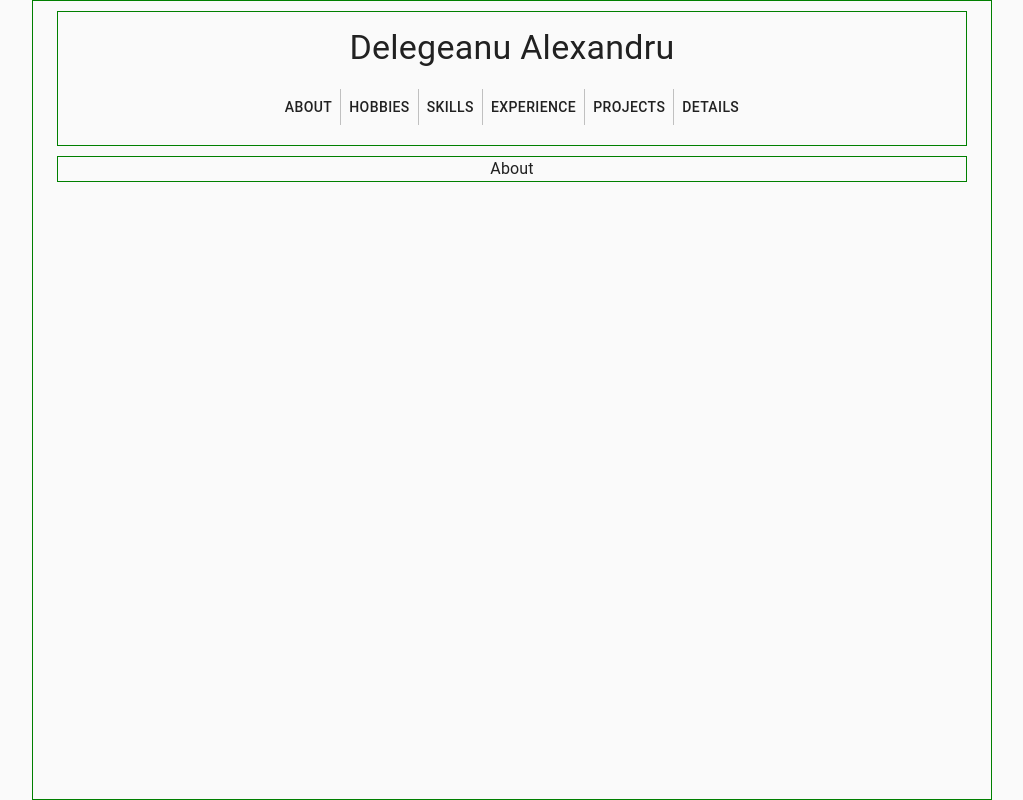
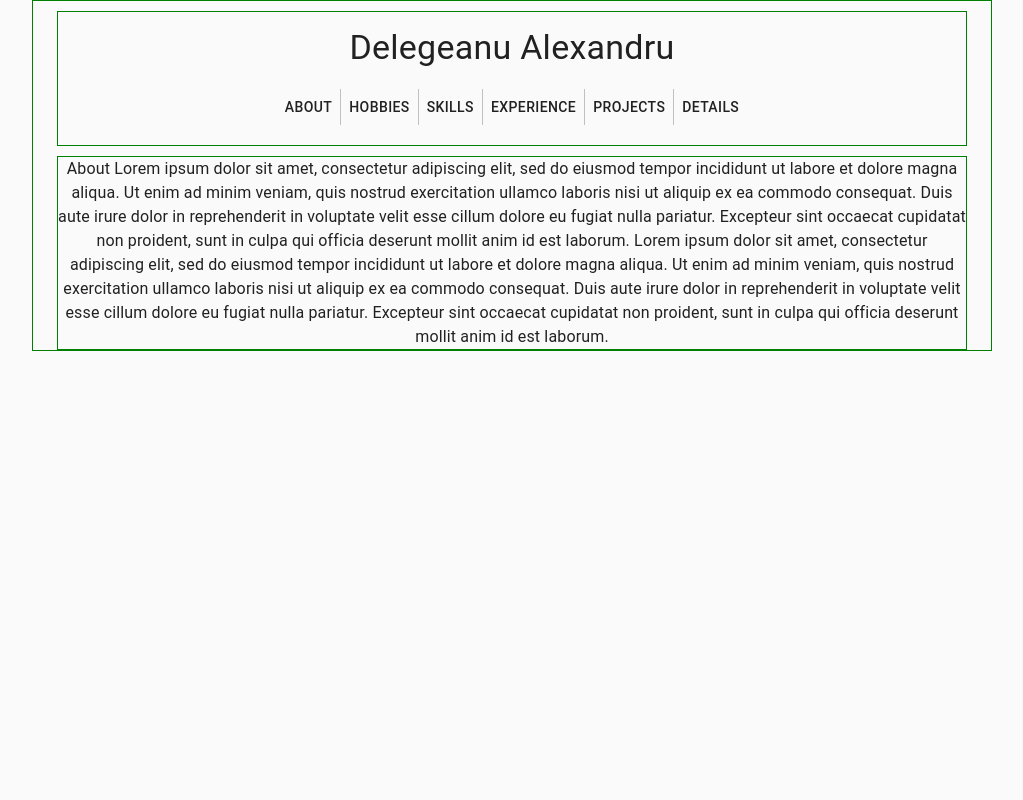
Before and after one commit to TheAncientOwl/personal-page, a React (Create React App) app: page / in a window 1280 px wide. Both pictures are taken after a click on the button "ABOUT". Shown: the whole page, without its empty margins (128-1151 px from the left). Built offline with nearby package versions, Linux system fonts and the light colour scheme.

Commit message:
added dummy text.

```diff
--- a/src/components/About.jsx
+++ b/src/components/About.jsx
@@ -1,5 +1,17 @@
 import React from 'react';
 
 export default function About() {
-  return <div>About</div>;
+  return (
+    <div>
+      About Lorem ipsum dolor sit amet, consectetur adipiscing elit, sed do eiusmod tempor incididunt ut labore et
+      dolore magna aliqua. Ut enim ad minim veniam, quis nostrud exercitation ullamco laboris nisi ut aliquip ex ea
+      commodo consequat. Duis aute irure dolor in reprehenderit in voluptate velit esse cillum dolore eu fugiat nulla
+      pariatur. Excepteur sint occaecat cupidatat non proident, sunt in culpa qui officia deserunt mollit anim id est
+      laborum. Lorem ipsum dolor sit amet, consectetur adipiscing elit, sed do eiusmod tempor incididunt ut labore et
+      dolore magna aliqua. Ut enim ad minim veniam, quis nostrud exercitation ullamco laboris nisi ut aliquip ex ea
+      commodo consequat. Duis aute irure dolor in reprehenderit in voluptate velit esse cillum dolore eu fugiat nulla
+      pariatur. Excepteur sint occaecat cupidatat non proident, sunt in culpa qui officia deserunt mollit anim id est
+      laborum.
+    </div>
+  );
 }
--- a/src/components/App.jsx
+++ b/src/components/App.jsx
@@ -5,7 +5,6 @@
 
 const useStyles = makeStyles({
   root: {
-    height: '100vh',
     borderStyle: 'solid',
     borderWidth: '0.5px',
     borderColor: 'green',
--- a/src/components/Details.jsx
+++ b/src/components/Details.jsx
@@ -1,5 +1,25 @@
 import React from 'react';
 
 export default function Details() {
-  return <div>Details</div>;
+  return (
+    <div>
+      Details Lorem ipsum dolor sit amet, consectetur adipiscing elit, sed do eiusmod tempor incididunt ut labore et
+      dolore magna aliqua. Ut enim ad minim veniam, quis nostrud exercitation ullamco laboris nisi ut aliquip ex ea
+      commodo consequat. Duis aute irure dolor in reprehenderit in voluptate velit esse cillum dolore eu fugiat nulla
+      pariatur. Excepteur sint occaecat cupidatat non proident, sunt in culpa qui officia deserunt mollit anim id est
+      laborum. Lorem ipsum dolor sit amet, consectetur adipiscing elit, sed do eiusmod tempor incididunt ut labore et
+      dolore magna aliqua. Ut enim ad minim veniam, quis nostrud exercitation ullamco laboris nisi ut aliquip ex ea
+      commodo consequat. Duis aute irure dolor in reprehenderit in voluptate velit esse cillum dolore eu fugiat nulla
+      pariatur. Excepteur sint occaecat cupidatat non proident, sunt in culpa qui officia deserunt mollit anim id est
+      laborum. Lorem ipsum dolor sit amet, consectetur adipiscing elit, sed do eiusmod tempor incididunt ut labore et
+      dolore magna aliqua. Ut enim ad minim veniam, quis nostrud exercitation ullamco laboris nisi ut aliquip ex ea
+      commodo consequat. Duis aute irure dolor in reprehenderit in voluptate velit esse cillum dolore eu fugiat nulla
+      pariatur. Excepteur sint occaecat cupidatat non proident, sunt in culpa qui officia deserunt mollit anim id est
+      laborum. Lorem ipsum dolor sit amet, consectetur adipiscing elit, sed do eiusmod tempor incididunt ut labore et
+      dolore magna aliqua. Ut enim ad minim veniam, quis nostrud exercitation ullamco laboris nisi ut aliquip ex ea
+      commodo consequat. Duis aute irure dolor in reprehenderit in voluptate velit esse cillum dolore eu fugiat nulla
+      pariatur. Excepteur sint occaecat cupidatat non proident, sunt in culpa qui officia deserunt mollit anim id est
+      laborum.
+    </div>
+  );
 }
--- a/src/components/Experience.jsx
+++ b/src/components/Experience.jsx
@@ -1,5 +1,17 @@
 import React from 'react';
 
 export default function Experience() {
-  return <div>Experience</div>;
+  return (
+    <div>
+      Experience Lorem ipsum dolor sit amet, consectetur adipiscing elit, sed do eiusmod tempor incididunt ut labore et
+      dolore magna aliqua. Ut enim ad minim veniam, quis nostrud exercitation ullamco laboris nisi ut aliquip ex ea
+      commodo consequat. Duis aute irure dolor in reprehenderit in voluptate velit esse cillum dolore eu fugiat nulla
+      pariatur. Excepteur sint occaecat cupidatat non proident, sunt in culpa qui officia deserunt mollit anim id est
+      laborum. Lorem ipsum dolor sit amet, consectetur adipiscing elit, sed do eiusmod tempor incididunt ut labore et
+      dolore magna aliqua. Ut enim ad minim veniam, quis nostrud exercitation ullamco laboris nisi ut aliquip ex ea
+      commodo consequat. Duis aute irure dolor in reprehenderit in voluptate velit esse cillum dolore eu fugiat nulla
+      pariatur. Excepteur sint occaecat cupidatat non proident, sunt in culpa qui officia deserunt mollit anim id est
+      laborum.
+    </div>
+  );
 }
--- a/src/components/Hobbies.jsx
+++ b/src/components/Hobbies.jsx
@@ -1,5 +1,25 @@
 import React from 'react';
 
 export default function Hobbies() {
-  return <div>Hobbies</div>;
+  return (
+    <div>
+      Hobbies Lorem ipsum dolor sit amet, consectetur adipiscing elit, sed do eiusmod tempor incididunt ut labore et
+      dolore magna aliqua. Ut enim ad minim veniam, quis nostrud exercitation ullamco laboris nisi ut aliquip ex ea
+      commodo consequat. Duis aute irure dolor in reprehenderit in voluptate velit esse cillum dolore eu fugiat nulla
+      pariatur. Excepteur sint occaecat cupidatat non proident, sunt in culpa qui officia deserunt mollit anim id est
+      laborum. Lorem ipsum dolor sit amet, consectetur adipiscing elit, sed do eiusmod tempor incididunt ut labore et
+      dolore magna aliqua. Ut enim ad minim veniam, quis nostrud exercitation ullamco laboris nisi ut aliquip ex ea
+      commodo consequat. Duis aute irure dolor in reprehenderit in voluptate velit esse cillum dolore eu fugiat nulla
+      pariatur. Excepteur sint occaecat cupidatat non proident, sunt in culpa qui officia deserunt mollit anim id est
+      laborum. Lorem ipsum dolor sit amet, consectetur adipiscing elit, sed do eiusmod tempor incididunt ut labore et
+      dolore magna aliqua. Ut enim ad minim veniam, quis nostrud exercitation ullamco laboris nisi ut aliquip ex ea
+      commodo consequat. Duis aute irure dolor in reprehenderit in voluptate velit esse cillum dolore eu fugiat nulla
+      pariatur. Excepteur sint occaecat cupidatat non proident, sunt in culpa qui officia deserunt mollit anim id est
+      laborum. Lorem ipsum dolor sit amet, consectetur adipiscing elit, sed do eiusmod tempor incididunt ut labore et
+      dolore magna aliqua. Ut enim ad minim veniam, quis nostrud exercitation ullamco laboris nisi ut aliquip ex ea
+      commodo consequat. Duis aute irure dolor in reprehenderit in voluptate velit esse cillum dolore eu fugiat nulla
+      pariatur. Excepteur sint occaecat cupidatat non proident, sunt in culpa qui officia deserunt mollit anim id est
+      laborum.
+    </div>
+  );
 }
--- a/src/components/Projects.jsx
+++ b/src/components/Projects.jsx
@@ -1,5 +1,21 @@
 import React from 'react';
 
 export default function Projects() {
-  return <div>Projects</div>;
+  return (
+    <div>
+      Projects Lorem ipsum dolor sit amet, consectetur adipiscing elit, sed do eiusmod tempor incididunt ut labore et
+      dolore magna aliqua. Ut enim ad minim veniam, quis nostrud exercitation ullamco laboris nisi ut aliquip ex ea
+      commodo consequat. Duis aute irure dolor in reprehenderit in voluptate velit esse cillum dolore eu fugiat nulla
+      pariatur. Excepteur sint occaecat cupidatat non proident, sunt in culpa qui officia deserunt mollit anim id est
+      laborum. Lorem ipsum dolor sit amet, consectetur adipiscing elit, sed do eiusmod tempor incididunt ut labore et
+      dolore magna aliqua. Ut enim ad minim veniam, quis nostrud exercitation ullamco laboris nisi ut aliquip ex ea
+      commodo consequat. Duis aute irure dolor in reprehenderit in voluptate velit esse cillum dolore eu fugiat nulla
+      pariatur. Excepteur sint occaecat cupidatat non proident, sunt in culpa qui officia deserunt mollit anim id est
+      laborum. Lorem ipsum dolor sit amet, consectetur adipiscing elit, sed do eiusmod tempor incididunt ut labore et
+      dolore magna aliqua. Ut enim ad minim veniam, quis nostrud exercitation ullamco laboris nisi ut aliquip ex ea
+      commodo consequat. Duis aute irure dolor in reprehenderit in voluptate velit esse cillum dolore eu fugiat nulla
+      pariatur. Excepteur sint occaecat cupidatat non proident, sunt in culpa qui officia deserunt mollit anim id est
+      laborum.
+    </div>
+  );
 }
--- a/src/components/Skills.jsx
+++ b/src/components/Skills.jsx
@@ -1,5 +1,25 @@
 import React from 'react';
 
 export default function Skills() {
-  return <div>Skills</div>;
+  return (
+    <div>
+      Skills Lorem ipsum dolor sit amet, consectetur adipiscing elit, sed do eiusmod tempor incididunt ut labore et
+      dolore magna aliqua. Ut enim ad minim veniam, quis nostrud exercitation ullamco laboris nisi ut aliquip ex ea
+      commodo consequat. Duis aute irure dolor in reprehenderit in voluptate velit esse cillum dolore eu fugiat nulla
+      pariatur. Excepteur sint occaecat cupidatat non proident, sunt in culpa qui officia deserunt mollit anim id est
+      laborum. Lorem ipsum dolor sit amet, consectetur adipiscing elit, sed do eiusmod tempor incididunt ut labore et
+      dolore magna aliqua. Ut enim ad minim veniam, quis nostrud exercitation ullamco laboris nisi ut aliquip ex ea
+      commodo consequat. Duis aute irure dolor in reprehenderit in voluptate velit esse cillum dolore eu fugiat nulla
+      pariatur. Excepteur sint occaecat cupidatat non proident, sunt in culpa qui officia deserunt mollit anim id est
+      laborum. Lorem ipsum dolor sit amet, consectetur adipiscing elit, sed do eiusmod tempor incididunt ut labore et
+      dolore magna aliqua. Ut enim ad minim veniam, quis nostrud exercitation ullamco laboris nisi ut aliquip ex ea
+      commodo consequat. Duis aute irure dolor in reprehenderit in voluptate velit esse cillum dolore eu fugiat nulla
+      pariatur. Excepteur sint occaecat cupidatat non proident, sunt in culpa qui officia deserunt mollit anim id est
+      laborum. Lorem ipsum dolor sit amet, consectetur adipiscing elit, sed do eiusmod tempor incididunt ut labore et
+      dolore magna aliqua. Ut enim ad minim veniam, quis nostrud exercitation ullamco laboris nisi ut aliquip ex ea
+      commodo consequat. Duis aute irure dolor in reprehenderit in voluptate velit esse cillum dolore eu fugiat nulla
+      pariatur. Excepteur sint occaecat cupidatat non proident, sunt in culpa qui officia deserunt mollit anim id est
+      laborum.
+    </div>
+  );
 }
```
